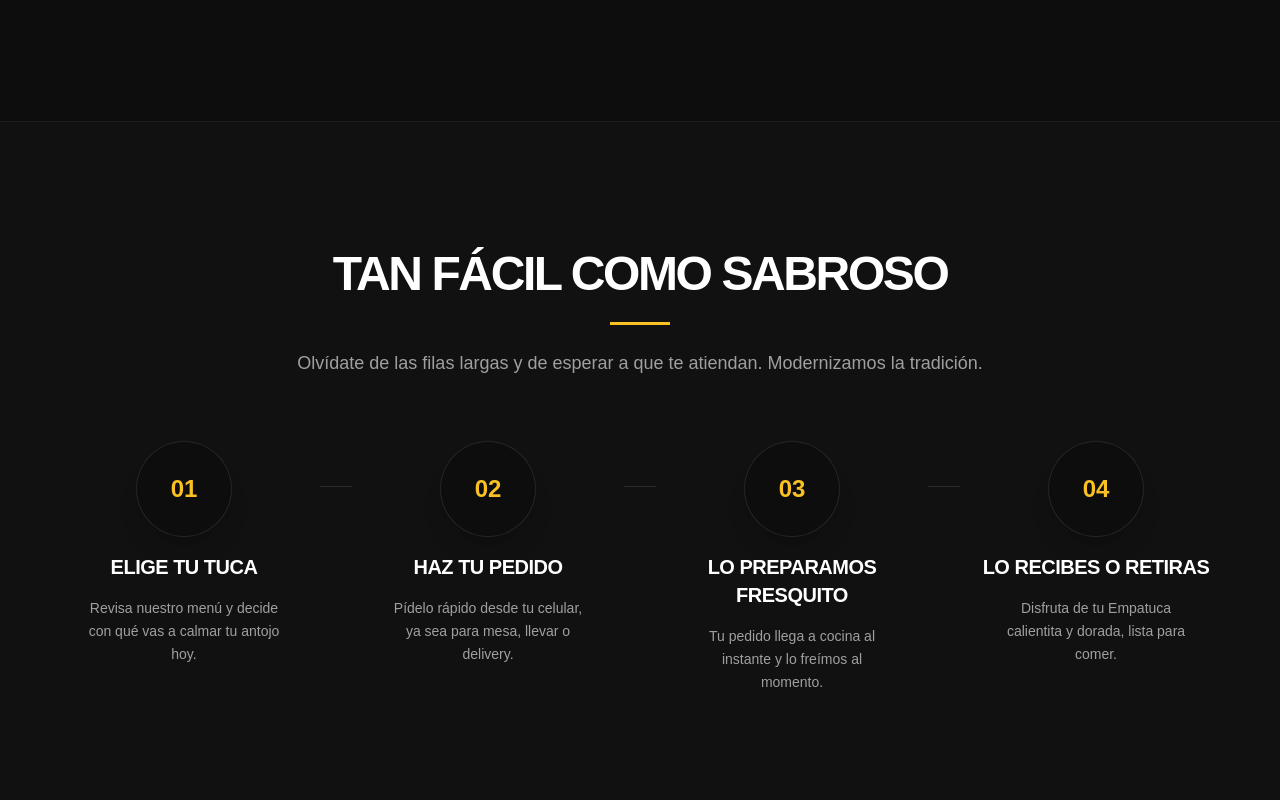
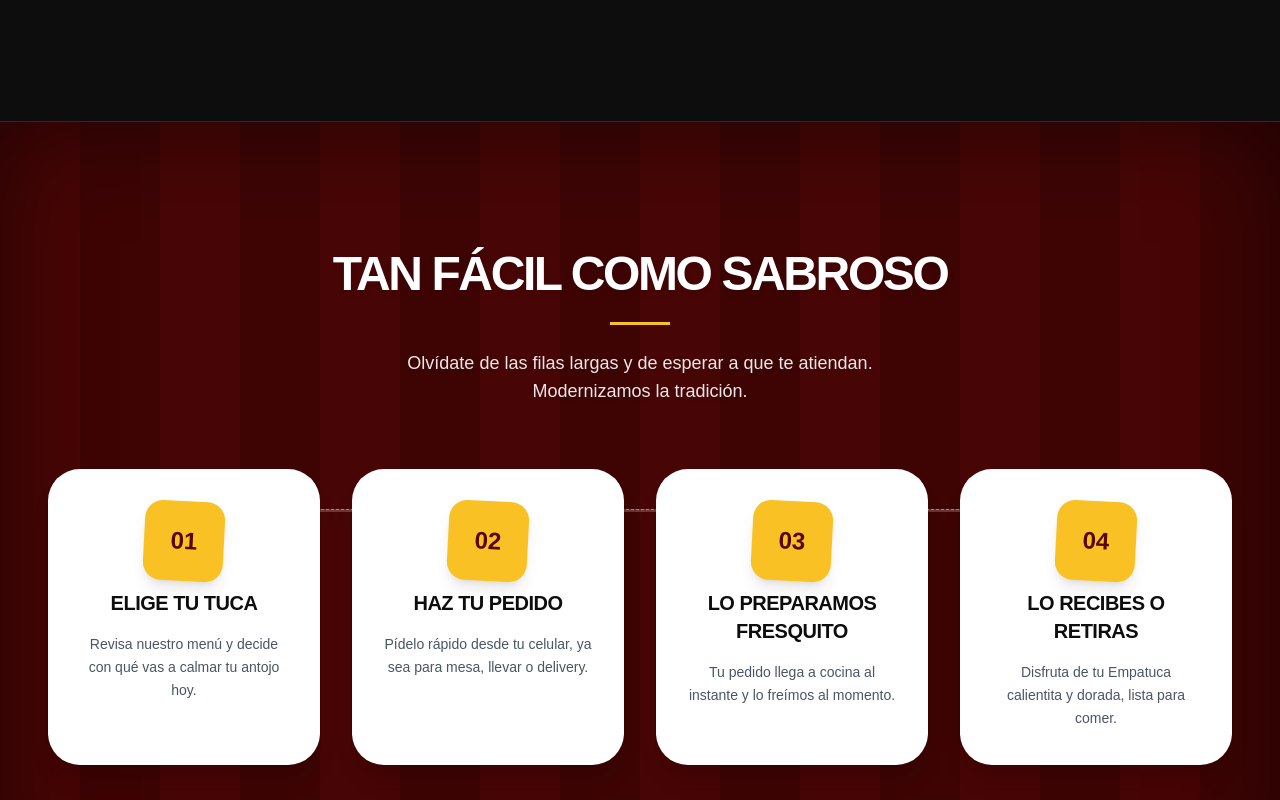
Before and after one commit to empatuca/Empatuca-web, a React (Vite) app: page / in a window 1280 px wide. Shown: the part 2060-2860 px from the top of the page. Built offline with nearby package versions, Linux system fonts and the light colour scheme; no server answers.

Commit message:
feat(ui): update process section background and style
Refactor the ProcessSection background with custom red branding stripes and enhanced typography styling to improve visual depth and brand consistency.

```diff
--- a/src/components/home/ProcessSection.tsx
+++ b/src/components/home/ProcessSection.tsx
@@ -25,19 +25,29 @@ export function ProcessSection() {
   ];
 
   return (
-    <section id="proceso" className="py-20 md:py-32 bg-[#111111] border-t border-white/5 reveal-on-scroll">
-      <div className="container mx-auto px-4 md:px-12">
+    <section id="proceso" className="py-20 md:py-32 border-t border-white/5 reveal-on-scroll relative overflow-hidden bg-[#5a0606]">
+      {/* Tone-on-tone red stripes background to respect the physical store identity tastefully */}
+      <div
+        className="absolute inset-0 z-0 opacity-100"
+        style={{
+          backgroundImage: 'repeating-linear-gradient(90deg, #5a0606 0px, #5a0606 80px, #4d0505 80px, #4d0505 160px)'
+        }}
+      ></div>
+      {/* Subtle vignette for depth */}
+      <div className="absolute inset-0 z-0 bg-black/20 shadow-[inset_0_0_100px_rgba(0,0,0,0.5)] pointer-events-none"></div>
+
+      <div className="container mx-auto px-4 md:px-12 relative z-10">
         <div className="text-center max-w-3xl mx-auto mb-16">
-          <h2 className="text-3xl md:text-5xl font-black text-white mb-6 tracking-tighter uppercase">Tan fácil como sabroso</h2>
+          <h2 className="text-3xl md:text-5xl font-black text-white mb-6 tracking-tighter uppercase drop-shadow-md">Tan fácil como sabroso</h2>
           <div className="h-[3px] w-[60px] bg-[#fac124] mt-2 mb-6 mx-auto"></div>
-          <p className="text-lg text-white/60">
+          <p className="text-lg text-white/90 max-w-xl mx-auto drop-shadow-sm font-medium">
             Olvídate de las filas largas y de esperar a que te atiendan. Modernizamos la tradición.
           </p>
         </div>
 
         <div className="grid grid-cols-1 md:grid-cols-4 gap-8 relative">
           {/* Connector line for desktop */}
-          <div className="hidden md:block absolute top-[45px] left-[10%] right-[10%] h-px bg-white/10 -z-10"></div>
+          <div className="hidden md:block absolute top-[40px] left-[10%] right-[10%] h-[3px] bg-white/20 -z-10 border-t border-dashed border-white/40"></div>
 
           {steps.map((step, i) => (
             <motion.div
@@ -46,13 +56,13 @@ export function ProcessSection() {
               whileInView={{ opacity: 1, y: 0 }}
               viewport={{ once: true }}
               transition={{ delay: i * 0.15, duration: 0.5 }}
-              className="flex flex-col items-center text-center space-y-4 relative bg-[#111111]"
+              className="flex flex-col items-center text-center space-y-4 relative bg-white p-8 rounded-[2rem] shadow-xl border-b-4 border-b-transparent hover:border-b-[#fac124] hover:-translate-y-2 transition-all duration-300 h-full group"
             >
-              <div className="w-24 h-24 rounded-full bg-[#0D0D0D] border border-white/10 flex items-center justify-center text-2xl font-black text-[#fac124] shadow-xl mb-4">
+              <div className="w-20 h-20 rounded-2xl rotate-3 group-hover:rotate-6 transition-transform bg-[#fac124] flex items-center justify-center text-2xl font-black text-[#5a0606] shadow-lg mb-2 shrink-0">
                 {step.number}
               </div>
-              <h3 className="text-xl font-bold text-white uppercase tracking-tight">{step.title}</h3>
-              <p className="text-white/60 text-sm max-w-[200px] leading-relaxed">
+              <h3 className="text-xl font-black text-[#0D0D0D] uppercase tracking-tight">{step.title}</h3>
+              <p className="text-gray-600 text-sm leading-relaxed">
                 {step.description}
               </p>
             </motion.div>
```
